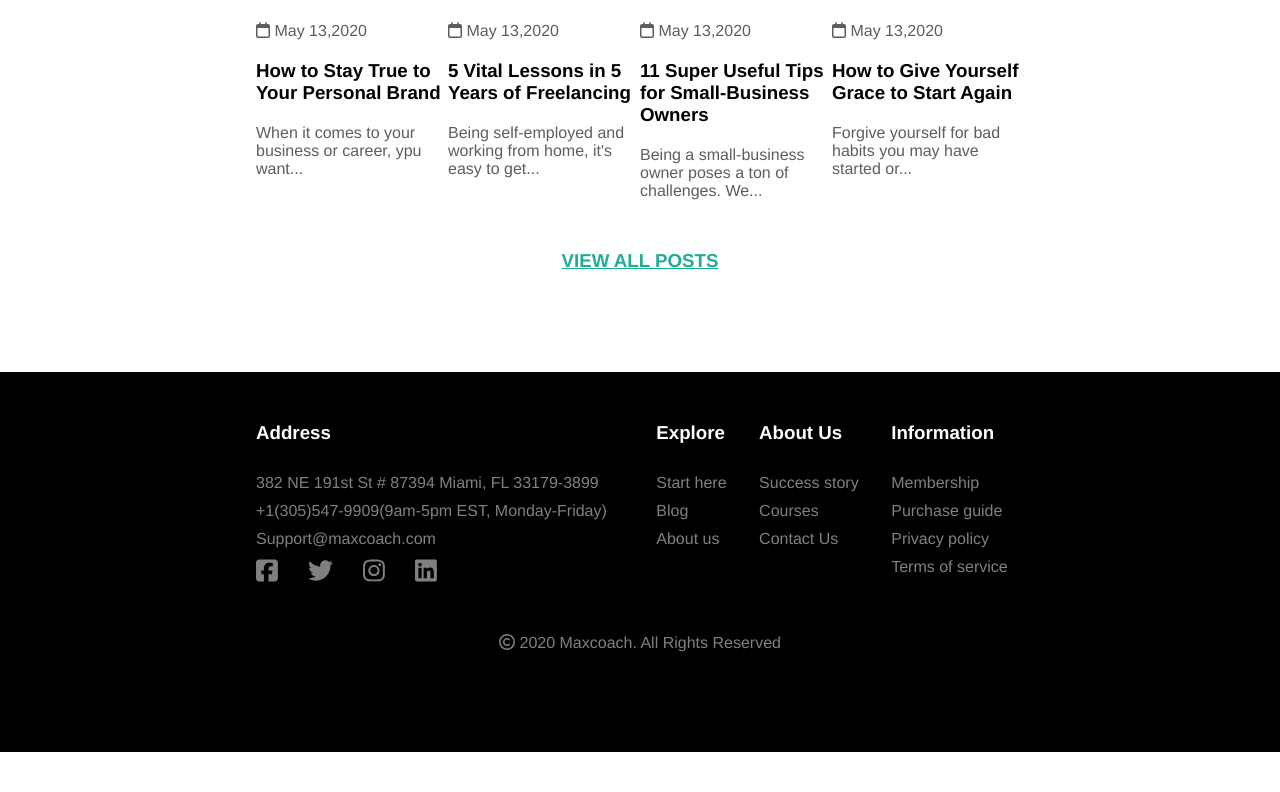
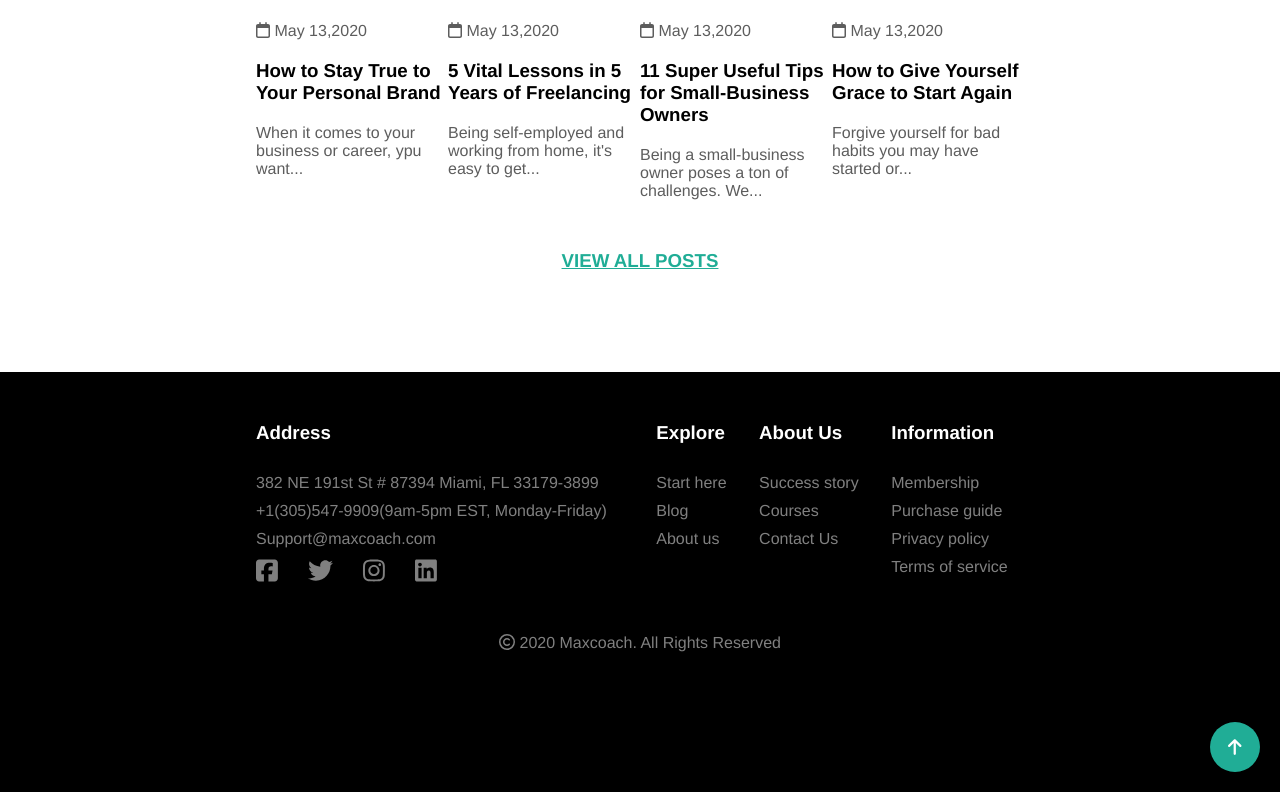
Before and after one commit to mouhcine15/proj-html-vuejs, a Vue app: page / in a window 1280 px wide. Shown: the part 5956-6748 px from the top of the page. Before the commit the page ends 6708 px from the top, so only its background shows below. Built offline with nearby package versions, Linux system fonts and the light colour scheme.

Commit message:
bottone to top page - esercizio completo

```diff
--- a/src/App.vue
+++ b/src/App.vue
@@ -17,7 +17,7 @@ export default {
     MyHeader,
     MyMain,
     MyFooter
-}
+  },
 }
 </script>
 
--- a/src/components/MyFooter.vue
+++ b/src/components/MyFooter.vue
@@ -50,8 +50,13 @@
                 </div>
             </div>
 <!-- copyright  -->
-            <div class="grey text-center pad-top-bot-50">
+            <div class="grey text-center pad-top-50">
                 <font-awesome-icon icon="fa-regular fa-copyright" /> 2020 Maxcoach. All Rights Reserved
+            </div>
+        </div>
+        <div class="bottone" @click="scrollToTop()">
+            <div>
+                <font-awesome-icon icon="fa-solid fa-arrow-up" />
             </div>
         </div>
     </div>
@@ -85,12 +90,38 @@ export default {
                 'Terms of service'
             ],
         }
-    }
+    },
+    methods: {
+      scrollToTop() {
+        scrollTo({
+          top: 0,
+          behavior: "smooth"
+        });
+      },
+  }
 }
 </script>
 
 <!-- Add "scoped" attribute to limit CSS to this component only -->
 <style scoped lang="scss">
+    .bottone {
+    display: flex;
+    flex-direction: row;
+    justify-content: flex-end;
+    color: white;
+    }
+    .bottone div {
+        width: 50px;
+        height: 50px;
+        border-radius: 50%;
+        background-color: rgb(32,173,150);
+        display: flex;
+        justify-content: center;
+        align-items: center;
+        margin: 20px;
+        font-size: 18px;
+    }
+
     .icone {
         font-size: 25px;
         padding-right: 30px;
@@ -127,6 +158,9 @@ export default {
     .pad-top-bot-50 {
         padding: 50px 0;
     }
+    .pad-top-50 {
+        padding-top: 50px;
+    }
 // WIDTH
     .width-50-perc {
         width: 50%;
```
